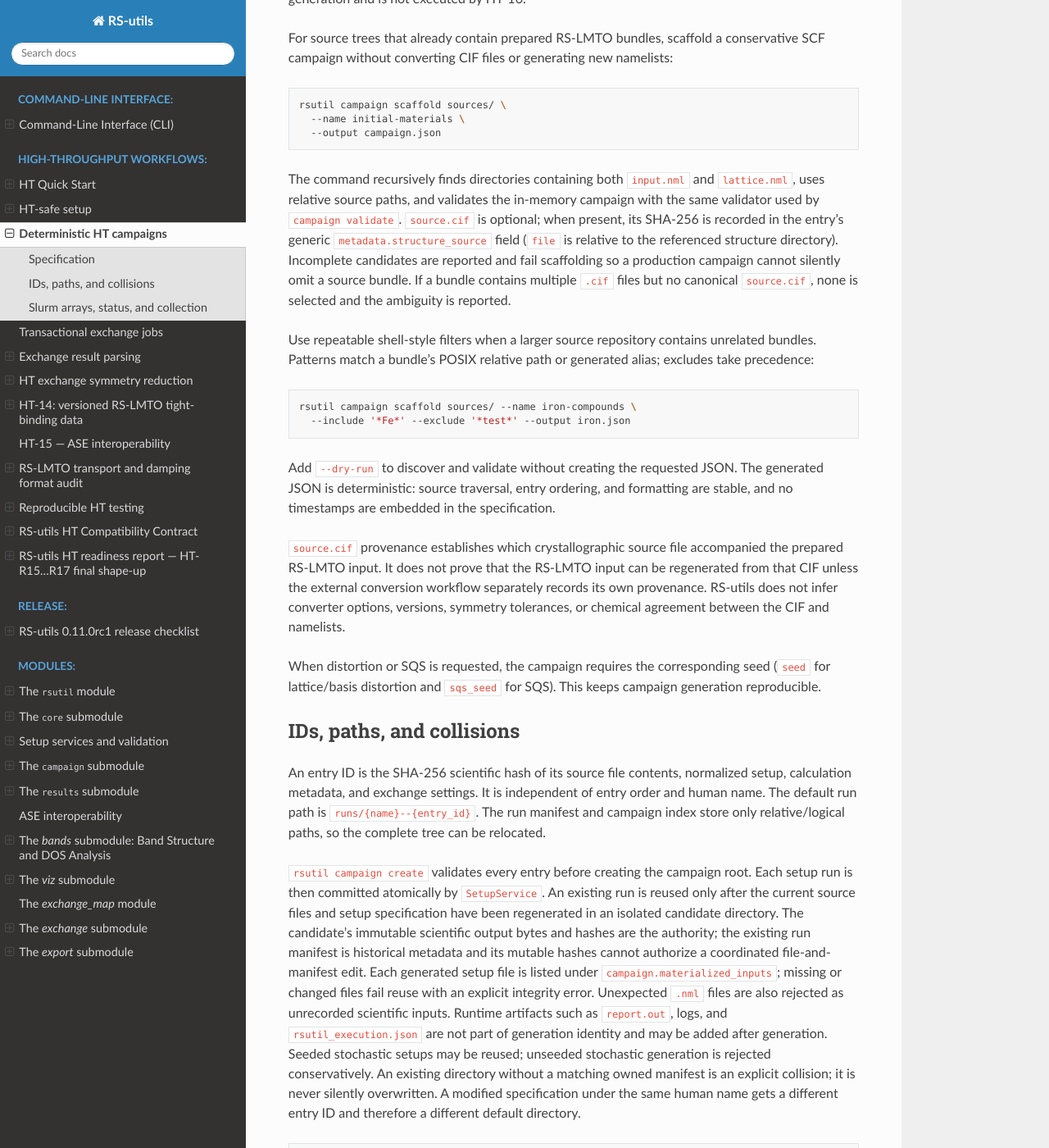
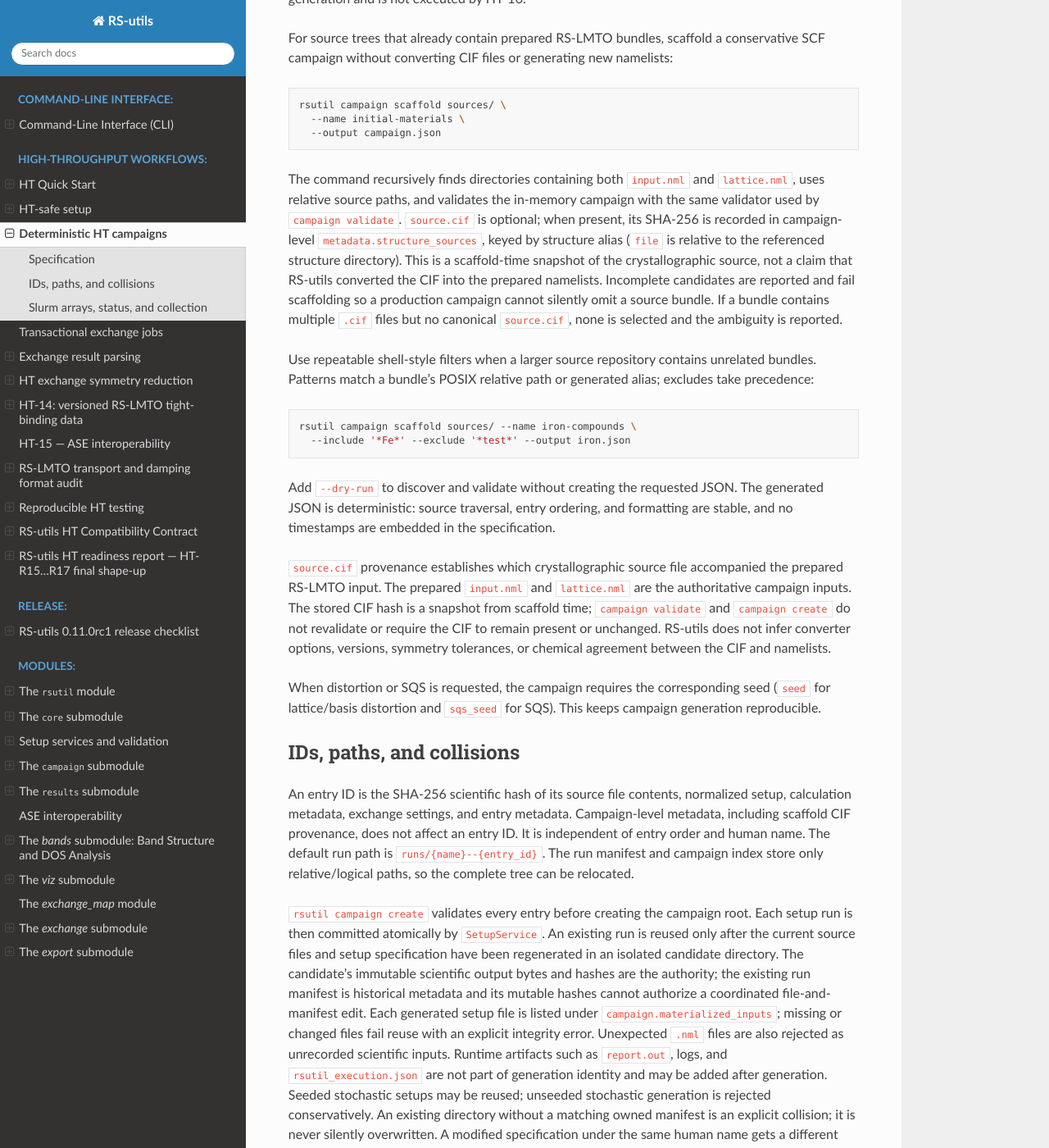
Before and after one commit to aibergman/RS-utils, a Sphinx documentation site: the page built from docs/HT_CAMPAIGNS.md, in a window 1280 px wide and 1400 px high, scrolled down 878 px. Shown: the whole window at 82% size. Built offline with Sphinx 7.4.7 and the Read the Docs theme 3.1.0, drawn with Linux system fonts in a browser that asks for light colours.

Commit message:
Separate CIF provenance from campaign entry identity

```diff
--- a/docs/HT_CAMPAIGNS.md
+++ b/docs/HT_CAMPAIGNS.md
@@ -53,9 +53,11 @@ rsutil campaign scaffold sources/ \
 The command recursively finds directories containing both `input.nml` and
 `lattice.nml`, uses relative source paths, and validates the in-memory
 campaign with the same validator used by `campaign validate`. `source.cif` is
-optional; when present, its SHA-256 is recorded in the entry's generic
-`metadata.structure_source` field (`file` is relative to the referenced
-structure directory). Incomplete candidates are reported and
+optional; when present, its SHA-256 is recorded in campaign-level
+`metadata.structure_sources`, keyed by structure alias (`file` is relative to
+the referenced structure directory). This is a scaffold-time snapshot of the
+crystallographic source, not a claim that RS-utils converted the CIF into the
+prepared namelists. Incomplete candidates are reported and
 fail scaffolding so a production campaign cannot silently omit a source
 bundle. If a bundle contains multiple `.cif` files but no canonical
 `source.cif`, none is selected and the ambiguity is reported.
@@ -74,11 +76,12 @@ The generated JSON is deterministic: source traversal, entry ordering, and
 formatting are stable, and no timestamps are embedded in the specification.
 
 `source.cif` provenance establishes which crystallographic source file
-accompanied the prepared RS-LMTO input. It does not prove that the RS-LMTO
-input can be regenerated from that CIF unless the external conversion workflow
-separately records its own provenance. RS-utils does not infer converter options,
-versions, symmetry tolerances, or chemical agreement between the CIF and
-namelists.
+accompanied the prepared RS-LMTO input. The prepared `input.nml` and
+`lattice.nml` are the authoritative campaign inputs. The stored CIF hash is a
+snapshot from scaffold time; `campaign validate` and `campaign create` do not
+revalidate or require the CIF to remain present or unchanged. RS-utils does
+not infer converter options, versions, symmetry tolerances, or chemical
+agreement between the CIF and namelists.
 
 When distortion or SQS is requested, the campaign requires the corresponding
 seed (`seed` for lattice/basis distortion and `sqs_seed` for SQS). This keeps
@@ -87,8 +90,9 @@ campaign generation reproducible.
 ## IDs, paths, and collisions
 
 An entry ID is the SHA-256 scientific hash of its source file contents,
-normalized setup, calculation metadata, and exchange settings. It is
-independent of entry order and human name. The default run path is
+normalized setup, calculation metadata, exchange settings, and entry metadata.
+Campaign-level metadata, including scaffold CIF provenance, does not affect an
+entry ID. It is independent of entry order and human name. The default run path is
 `runs/{name}--{entry_id}`. The run manifest and campaign index store only
 relative/logical paths, so the complete tree can be relocated.
 
```
Also changed, not shown: docs/campaign_submodule.rst (+11 -1 lines), 5 other files.
